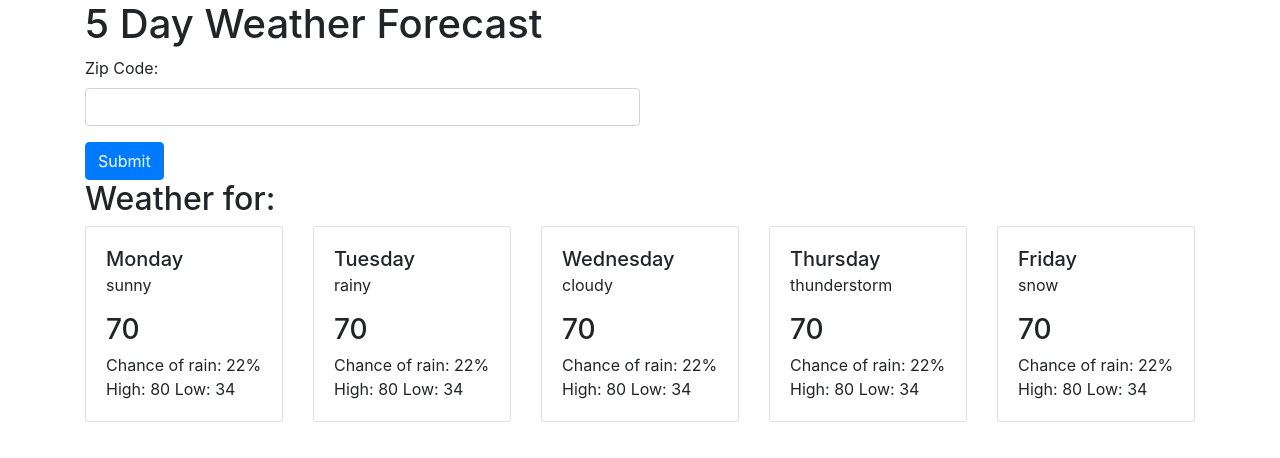
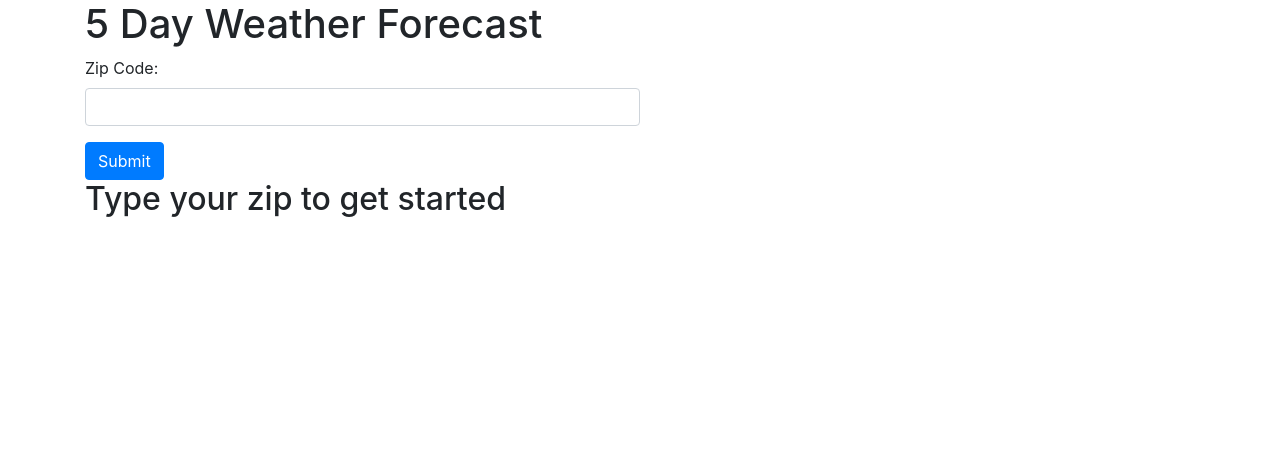
Before and after one commit to t-fa/weatherforecast, a React (Create React App) app: page / in a window 1280 px wide. Shown: the top 458 px of the page. Built offline with nearby package versions, Linux system fonts and the light colour scheme; no server answers.

Commit message:
Added conditional rendering to App component

```diff
--- a/src/App.js
+++ b/src/App.js
@@ -9,6 +9,7 @@ class App extends React.Component {
     super(props);
     this.state = {
       zip: '',
+      ajax: false,
       weather: []
     }
     this.getZip = this.getZip.bind(this);
@@ -23,12 +24,12 @@ class App extends React.Component {
 
   submitZip(event){
     event.preventDefault();
-    let url = `http://api.openweathermap.org/data/2.5/weather?zip=${this.state.zip},us&units=imperial&APPID=${APIKEY.APIKEY}`
+    let url = `http://api.openweathermap.org/data/2.5/forecast?zip=${this.state.zip},us&units=imperial&APPID=${APIKEY.APIKEY}`
     fetch(url)
     .then(res => res.json())
     .then((data) => {
       this.setState({ weather: data })
-      console.log(this.state.weather);
+      this.setState({ ajax: true })
     })
     .catch(console.log)
   }
@@ -44,9 +45,9 @@ class App extends React.Component {
           </div>
           <button type="submit" className="btn btn-primary" onClick={this.submitZip}>Submit</button>
         </form>
-        <Weather
-        weather={this.state.weather}
-        />
+        {this.state.ajax
+        ? <Weather weather={this.state.weather} />
+        : <h2>Type your zip to get started</h2> }
       </div>
     );
   }
@@ -59,7 +60,9 @@ class Weather extends React.Component {
   render() {
     return (
       <div>
-        <h2>Weather for: {this.props.weather.name}</h2>
+        <h2>Weather for: {this.props.weather.city.name}</h2>
+
+
         <div className="row">
           <Day
           day="Monday"
```
